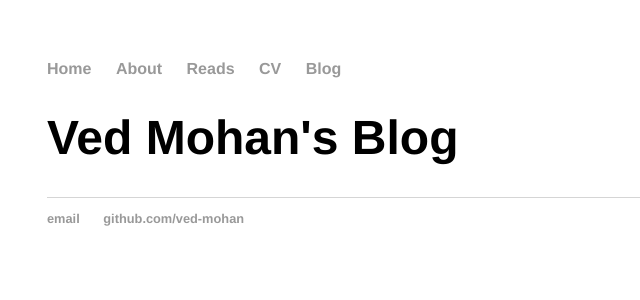
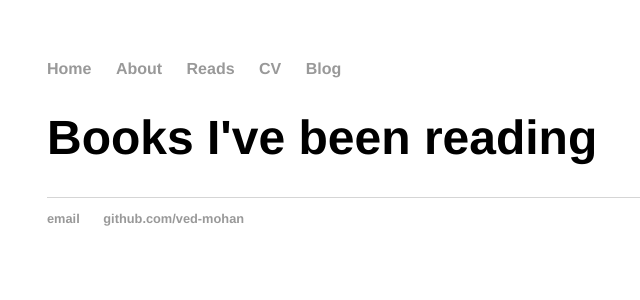
Before and after one commit to ved-mohan/ved-mohan.github.io, a Jekyll site: the page built from reads/index.html, in a window 1280 px wide. Shown: the top 300 px of the page, without its empty margins (145-785 px from the left). Built offline with Jekyll 4.4.1, drawn with Linux system fonts in a browser that asks for light colours.

Commit message:
Update index.html

```diff
--- a/reads/index.html
+++ b/reads/index.html
@@ -1,6 +1,6 @@
 ---
 layout: default
-title: Ved Mohan's Blog
+title: Books I've been reading
 ---
 	<h1>{{ page.title }}</h1>
 	<ul class="reads">
```
